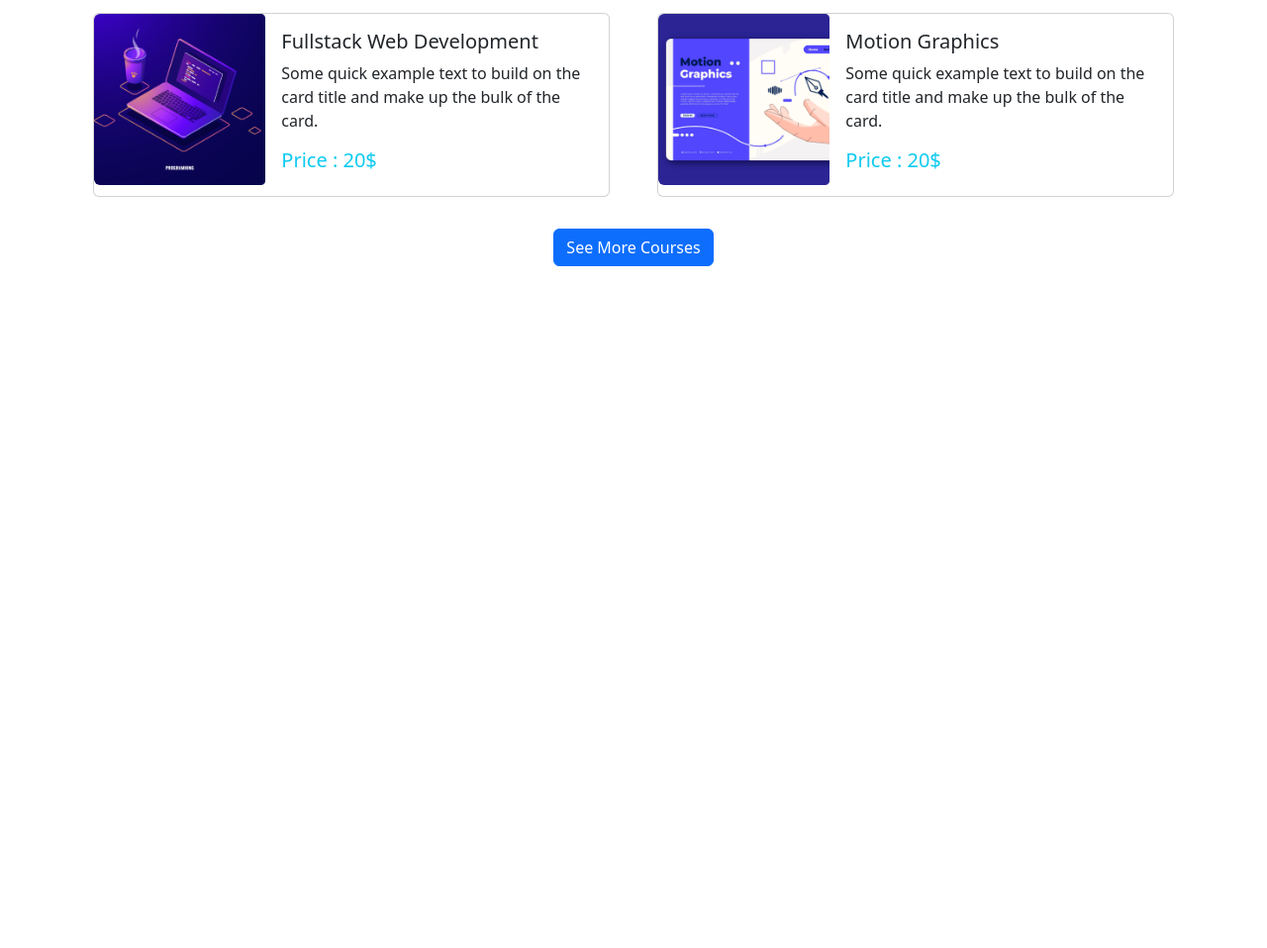
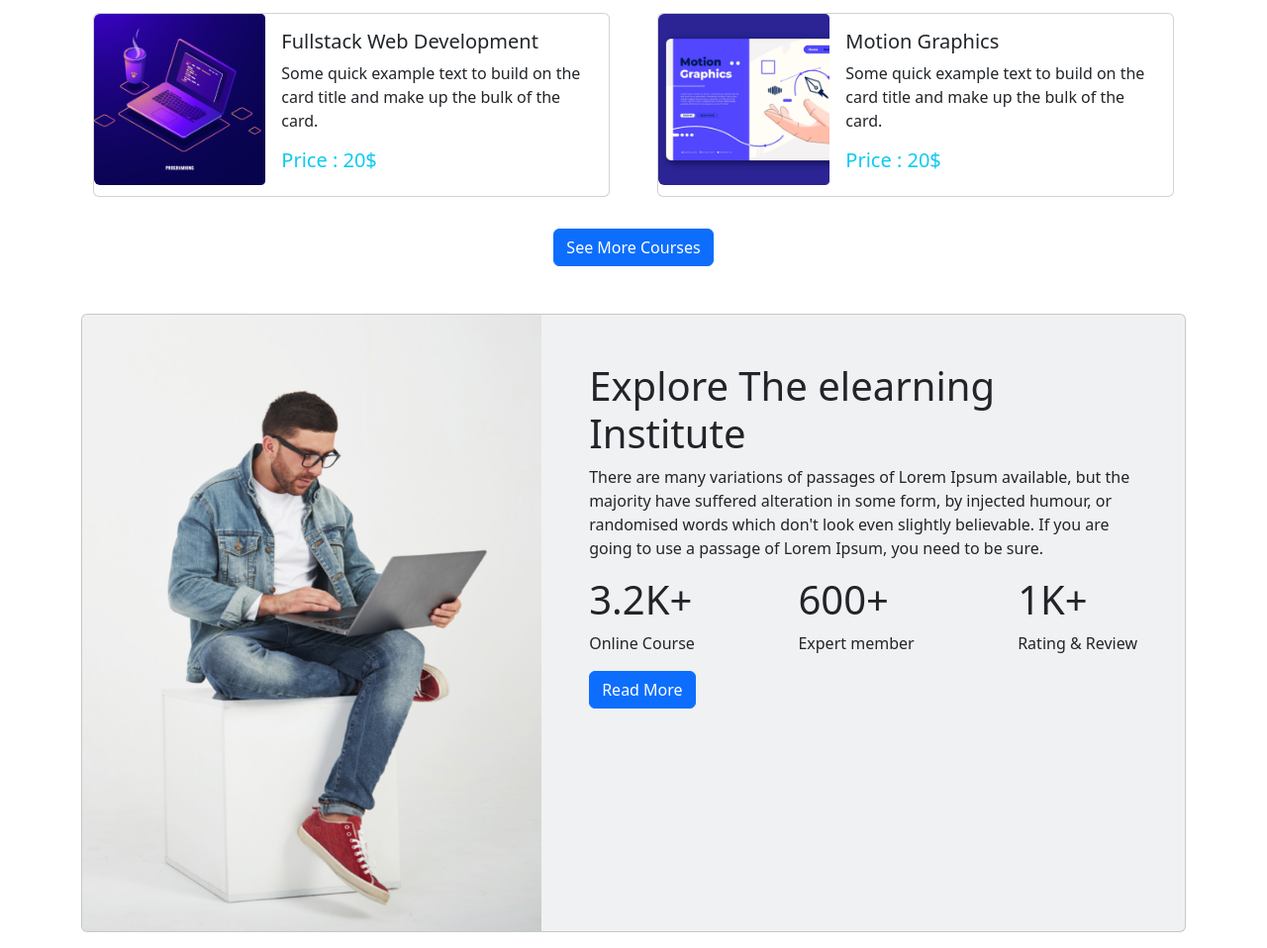
Before and after one commit to zahangirdx/tech-hub, a plain HTML site: page index.html in a window 1280 px wide. Shown: the part 1335-2293 px from the top of the page at 99% size. Before the commit the page ends 1604 px from the top, so only its background shows below. Drawn offline with nearby package versions, Linux system fonts and the light colour scheme.

Commit message:
Explore section

```diff
--- a/index.html
+++ b/index.html
@@ -47,7 +47,7 @@
             <div class="carousel-inner">
               <div class="carousel-item active">
                 <img src="images/cover/cover-1.png" class="w-100" alt="...">
-                <div class="carousel-caption">
+                <div class="carousel-caption d">
                   <h1>Learn Online</h1>
                   <p>Some representative placeholder content for the first slide.</p>
                   <button class="btn btn-primary">Get Started</button>
@@ -182,6 +182,37 @@
       <button type="button" class="btn btn-primary">See More Courses</button>
     </div>
     </section>
+    <!-- Explore -->
+    <section class="container mt-5">
+      <div class="card mb-3 bg-secondary bg-opacity-10">
+        <div class="row g-0">
+          <div class="col-md-5">
+            <img src="images/working.png" class="img-fluid rounded-start" alt="...">
+          </div>
+          <div class="col-lg-7">
+            <div class="card-body pt-5 ps-5 pe-5">
+              <h1 class="card-title">Explore The elearning Institute</h1>
+              <p class="card-text">There are many variations of passages of Lorem Ipsum available, but the majority have suffered alteration in some form, by injected humour, or randomised words which don't look even slightly believable. If you are going to use a passage of Lorem Ipsum, you need to be sure.</p>
+              <div class="d-flex justify-content-between">
+                <div>
+                  <h1>3.2K+</h1>
+                  <p>Online Course</p>
+                </div>
+                <div>
+                  <h1>600+</h1>
+                  <p>Expert member</p>
+                </div>
+                <div>
+                  <h1>1K+</h1>
+                  <p>Rating & Review</p>
+                </div>
+              </div>
+              <button type="button" class="btn btn-primary">Read More</button>
+            </div>
+          </div>
+        </div>
+      </div>
+    </section>
     <script src="https://cdn.jsdelivr.net/npm/bootstrap@5.2.0/dist/js/bootstrap.bundle.min.js" integrity="sha384-A3rJD856KowSb7dwlZdYEkO39Gagi7vIsF0jrRAoQmDKKtQBHUuLZ9AsSv4jD4Xa" crossorigin="anonymous"></script>
   </body>
 </html>
```
